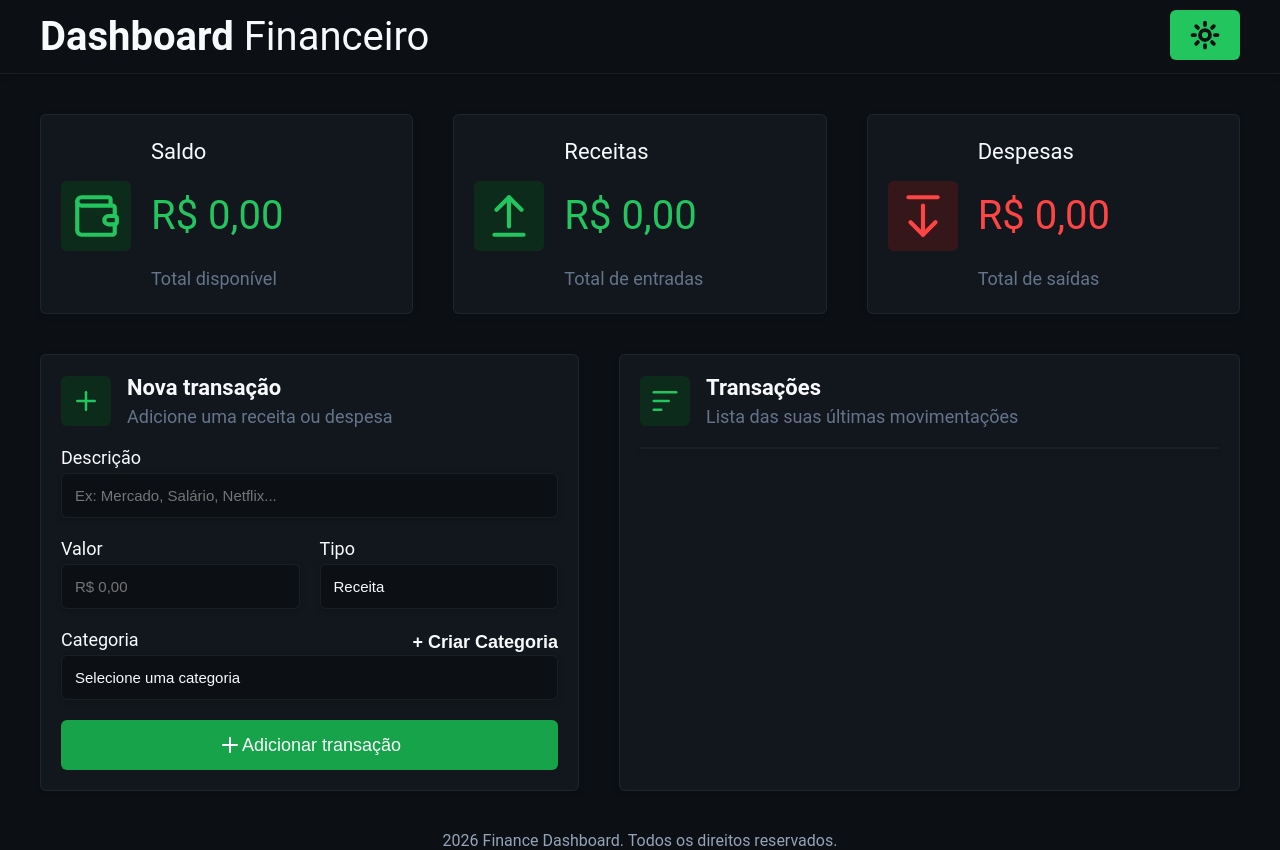
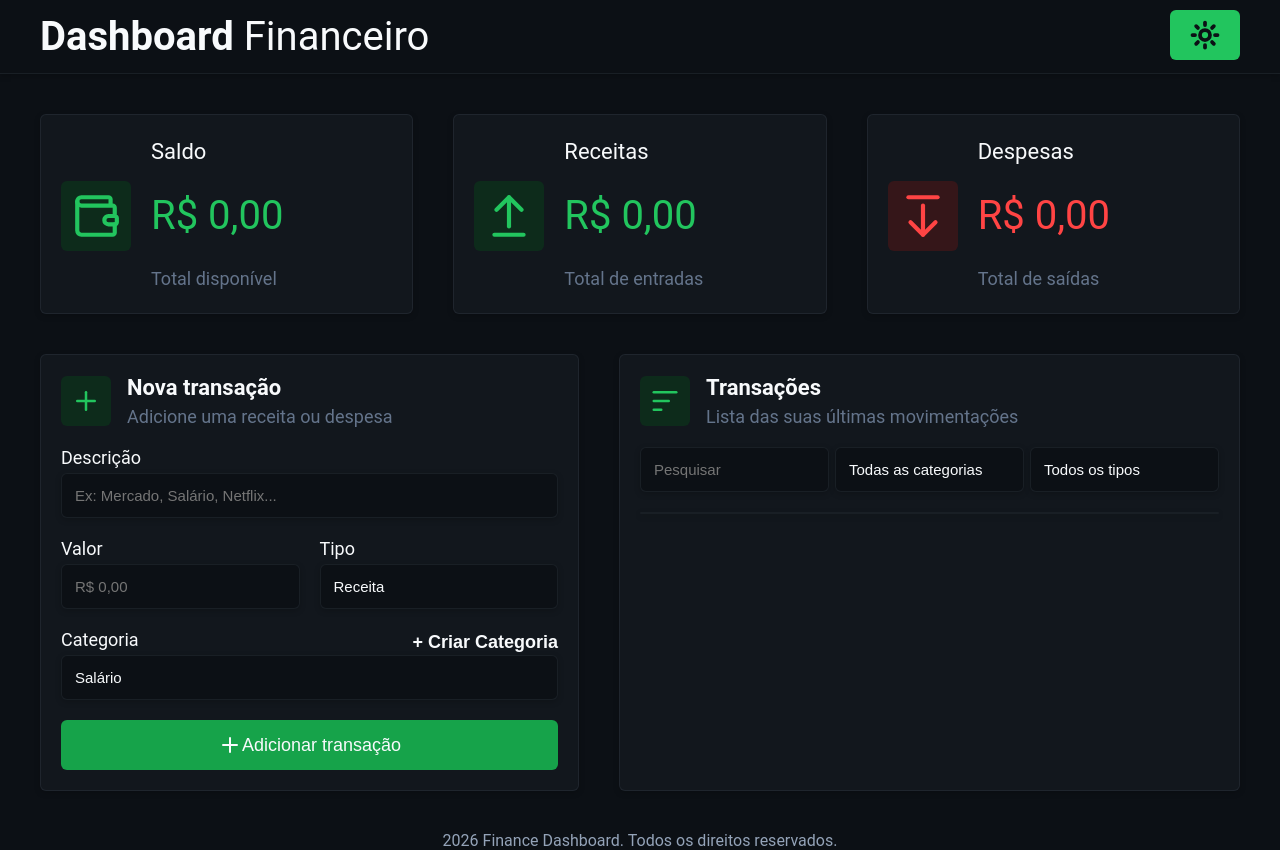
Before and after one commit to HenriqueCunha02/finance_dashboard, a React (Vite) app: page / in a window 1280 px wide. Built offline with nearby package versions, Linux system fonts and the light colour scheme.

Commit message:
feat: add transaction filters

```diff
--- a/src/components/TransactionForm/index.tsx
+++ b/src/components/TransactionForm/index.tsx
@@ -94,6 +94,9 @@ export function TransactionForm() {
             <div className={styles.field}>
               <label htmlFor='type'>Tipo</label>
               <select name='type' id='type'>
+                <option value='' disabled>
+                  Selecione o tipo de transação
+                </option>
                 <option value='income'>Receita</option>
                 <option value='expense'>Despesa</option>
               </select>
@@ -112,7 +115,9 @@ export function TransactionForm() {
               </button>
             </div>
             <select name='category' id='category'>
-              <option value=''>Selecione uma categoria</option>
+              <option value='' disabled>
+                Selecione uma categoria
+              </option>
               {state.categories.map(category => (
                 <option key={category} value={category}>
                   {category}
--- a/src/components/TransactionList/index.tsx
+++ b/src/components/TransactionList/index.tsx
@@ -1,3 +1,5 @@
+import { useState } from 'react';
+
 import {
   ArrowDownFromLine,
   ArrowUpFromLine,
@@ -14,7 +16,24 @@ import { formatDate } from '../../utils/formatDate';
 export function TransactionList() {
   const { state, dispatch } = useFinanceContext();
 
-  const sortedTransactions = [...state.transactions].sort(
+  const [search, setSearch] = useState('');
+  const [typeFilter, setTypeFilter] = useState('all');
+  const [categoryFilter, setCategoryFilter] = useState('all');
+
+  const filteredTransactions = state.transactions.filter(transaction => {
+    const matchesSearch = transaction.description
+      .toLowerCase()
+      .includes(search.toLowerCase());
+
+    const matchesType = typeFilter === 'all' || transaction.type === typeFilter;
+
+    const matchesCategory =
+      categoryFilter === 'all' || transaction.category === categoryFilter;
+
+    return matchesSearch && matchesType && matchesCategory;
+  });
+
+  const sortedTransactions = [...filteredTransactions].sort(
     (a, b) => new Date(b.date).getTime() - new Date(a.date).getTime(),
   );
 
@@ -29,6 +48,41 @@ export function TransactionList() {
           <h2>Transações</h2>
           <p>Lista das suas últimas movimentações</p>
         </div>
+      </div>
+
+      <div className={styles.filterContainer}>
+        <input
+          type='text'
+          name='search'
+          id='search'
+          placeholder='Pesquisar'
+          onChange={e => setSearch(e.target.value)}
+        />
+
+        <select
+          name='category'
+          id='category'
+          value={categoryFilter}
+          onChange={e => setCategoryFilter(e.target.value)}
+        >
+          <option value='all'>Todas as categorias</option>
+          {state.categories.map(category => (
+            <option key={category} value={category}>
+              {category}
+            </option>
+          ))}
+        </select>
+
+        <select
+          name='type'
+          id='type'
+          value={typeFilter}
+          onChange={e => setTypeFilter(e.target.value)}
+        >
+          <option value='all'>Todos os tipos</option>
+          <option value='income'>Receita</option>
+          <option value='expense'>Despesas</option>
+        </select>
       </div>
 
       <ul>
--- a/src/components/TransactionList/styles.module.css
+++ b/src/components/TransactionList/styles.module.css
@@ -137,6 +137,16 @@ li .amountNegative {
   border: none;
   cursor: pointer;
 }
+.filterContainer {
+  display: flex;
+  justify-content: space-between;
+  margin-top: 20px;
+  gap: 6px;
+}
+.filterContainer input,
+select {
+  width: 100%;
+}
 
 @media (max-width: 1200px) {
   .container {
```
